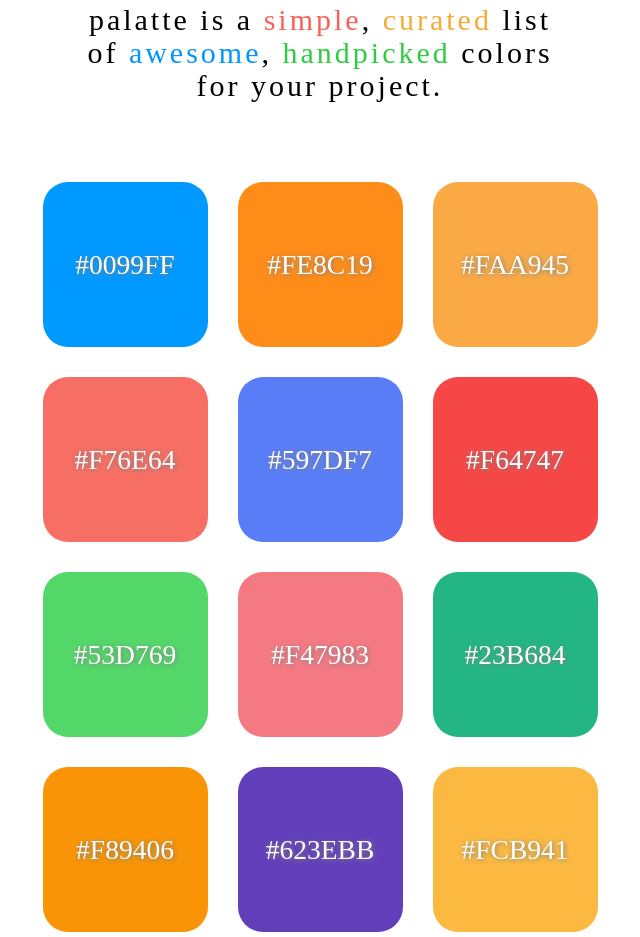
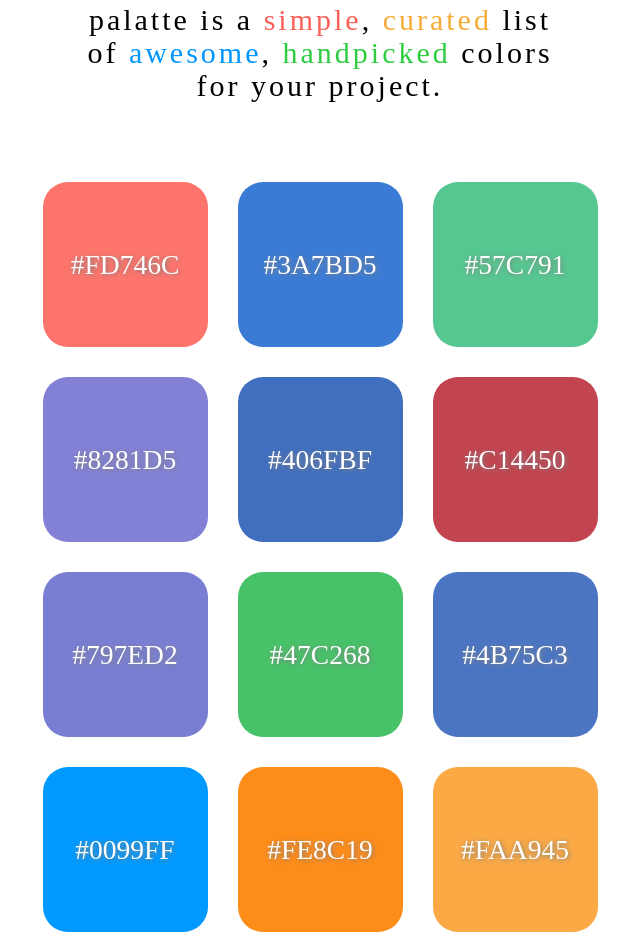
Before and after one commit to chalkworks/palatte, a plain HTML site: page index.html in a window 1280 px wide. Shown: the part 288-1225 px from the top of the page, without its empty margins (320-960 px from the left). Drawn offline with nearby package versions, Linux system fonts and the light colour scheme; some packages are replaced by stand-ins of ours; a script that the page names is missing; a web font is replaced by a local one.

Commit message:
Update colors #5

```diff
--- a/index.html
+++ b/index.html
@@ -65,6 +65,33 @@
     <div class="row">
       <div class="col-xs-6 col-xs-offset-3 col-md-6 col-md-offset-3">
         <div class="row">
+          <div class="col-xs-12 col-md-6 col-lg-4">
+            <div class="color-box">#FD746C</div>
+          </div>
+          <div class="col-xs-12 col-md-6 col-lg-4">
+            <div class="color-box">#3A7BD5</div>
+          </div>
+          <div class="col-xs-12 col-md-6 col-lg-4">
+            <div class="color-box">#57C791</div>
+          </div>
+          <div class="col-xs-12 col-md-6 col-lg-4">
+            <div class="color-box">#8281D5</div>
+          </div>
+          <div class="col-xs-12 col-md-6 col-lg-4">
+            <div class="color-box">#406FBF</div>
+          </div>
+          <div class="col-xs-12 col-md-6 col-lg-4">
+            <div class="color-box">#C14450</div>
+          </div>
+          <div class="col-xs-12 col-md-6 col-lg-4">
+            <div class="color-box">#797ED2</div>
+          </div>
+          <div class="col-xs-12 col-md-6 col-lg-4">
+            <div class="color-box">#47C268</div>
+          </div>
+          <div class="col-xs-12 col-md-6 col-lg-4">
+            <div class="color-box">#4B75C3</div>
+          </div>
           <div class="col-xs-12 col-md-6 col-lg-4">
             <div class="color-box">#0099FF</div>
           </div>
```
